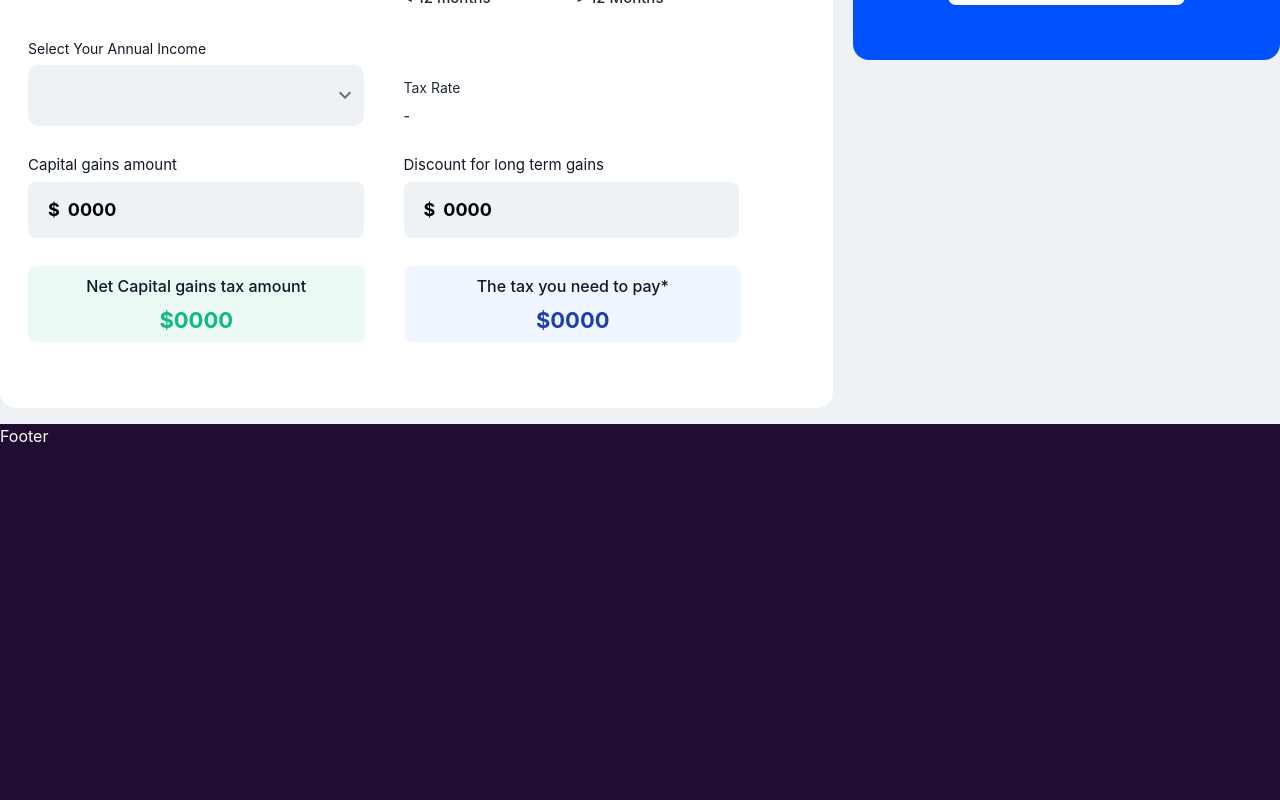
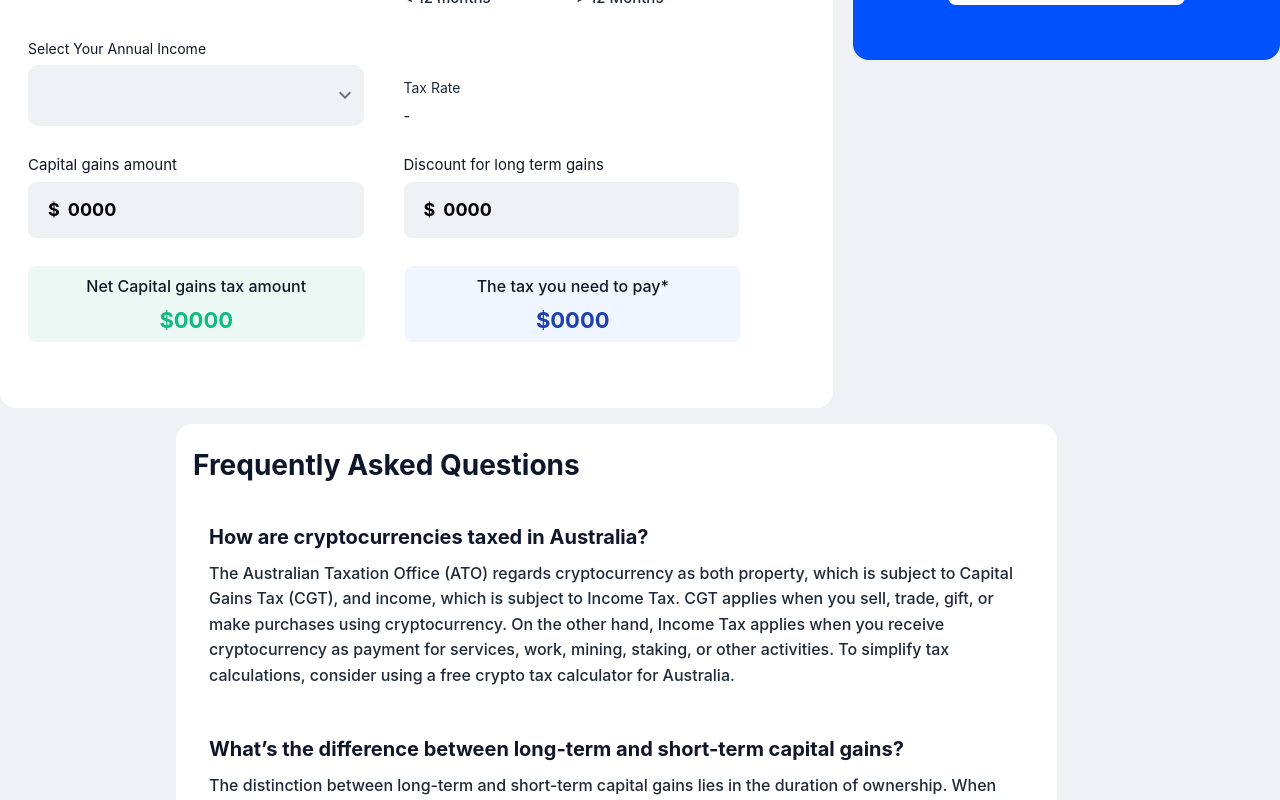
Before and after one commit to Alwinseb01/crypto-tax-calculator, a React (Create React App) app: page / in a window 1280 px wide. Shown: the part 556-1356 px from the top of the page. Built offline with nearby package versions, Linux system fonts and the light colour scheme.

Commit message:
faq added

```diff
--- /dev/null
+++ b/src/components/Faq/index.js
@@ -0,0 +1,72 @@
+import React from 'react'
+
+function Faq() {
+    const faqData = [
+        {
+          question: 'How are cryptocurrencies taxed in Australia?',
+          answer: 'The Australian Taxation Office (ATO) regards cryptocurrency as both property, which is subject to Capital Gains Tax (CGT), and income, which is subject to Income Tax. CGT applies when you sell, trade, gift, or make purchases using cryptocurrency. On the other hand, Income Tax applies when you receive cryptocurrency as payment for services, work, mining, staking, or other activities. To simplify tax calculations, consider using a free crypto tax calculator for Australia.',
+        },
+        {
+          question: 'What’s the difference between long-term and short-term capital gains?',
+          answer: 'The distinction between long-term and short-term capital gains lies in the duration of ownership. When you own an asset, such as cryptocurrency, for more than 12 months, any gains from its sale are categorized as long-term. These long-term gains often receive a 50% discount on the capital gains tax (CGT). In contrast, if you hold the asset for 12 months or less, the gains are considered short-term, and they are taxed at your regular income tax rate.',
+        },
+        {
+          question: 'Do I have to pay tax on crypto-to-crypto transactions?',
+          answer: 'Yes, according to the ATO, when you trade one cryptocurrency for another, like NFTs, stablecoins, or tokens, it\'s seen as selling one asset to buy another, and any profit you make from this exchange is subject to Capital Gains Tax. To compute taxes for crypto-to-crypto transactions, you must determine the fair market value of your coins in AUD at both the acquisition and disposal times. However, this can be challenging because many exchanges use cryptocurrency as the standard for valuation. Explore KoinX for a streamlined experience in calculating your cryptocurrency taxes. Our historical price engine swiftly delivers the fair market value of your crypto holdings at the time of each transaction, making tax assessment hassle-free.',
+        },
+        {
+          question: 'How do I lower my cryptocurrency taxes?',
+          answer: 'Here are the top 6 strategies for lowering your cryptocurrency taxes in Australia:\n\n1. Hold for over 12 months - Hold your crypto for more than 12 months to qualify for a 50% long-term CGT discount to reduce your tax liability.\n2. Offset gains with losses - Offset capital gains with capital losses from cryptocurrency, reducing your overall tax burden.\n3. Claim tax deductions - Explore opportunities to claim significant deductions on your regular income if you\'re a trader or running a crypto business.\n4. Use crypto tax tools - Employ crypto tax software like KoinX or seek help from a crypto tax specialist to streamline calculations and ensure compliance.\n5. Donate to charities - Donate cryptocurrency to registered charities since it’s not a taxable event, and claim deductions on the donated amount.\n6. Full disclosure - Be transparent and disclose all your crypto transactions to the ATO to avoid penalties for hiding trading activities.',
+        },
+        {
+          question: 'Can the ATO track crypto?',
+          answer: 'The Australian Taxation Office (ATO) possesses strong tracking capabilities for cryptocurrency transactions. Since 2014, they\'ve been gathering data on crypto activities, including KYC info from exchanges and wallets. The ATO\'s data matching program, active since 2019, lets them access data from service providers like Binance and CoinJar, covering personal details and transaction specifics. Since 2020, the ATO has been notifying Australian crypto investors to report holdings to avoid penalties.',
+        },
+        {
+          question: 'What is the best crypto tax calculator for Australia?',
+          answer: 'KoinX is a crypto tax platform that makes it easy to calculate tax on crypto transactions. It also provides portfolio insights of all crypto exchange accounts combined, making it a valuable tool for chartered accountants and VDA Investors alike.',
+        },
+        {
+          question: 'Do I have to pay tax if I lose money trading crypto?',
+          answer: 'In Australia, when your cryptocurrency loses value, it\'s classified as a capital loss. This means you won\'t have to pay taxes on that loss. It\'s a way to offset any gains you might have made in other investments for tax purposes.',
+        },
+        {
+          question: 'Is using a crypto tax calculator safe?',
+          answer: 'KoinX provides a reliable crypto tax calculator that can assist you in determining your tax obligations for cryptocurrency transactions. This tool accurately tracks your portfolio on your preferred exchange and computes your gains or losses based on the crypto amounts and prices involved.',
+        },
+        {
+          question: 'Which exchanges do you support?',
+          answer: 'KoinX seamlessly integrates with a wide array of exchanges, including Binance, CoinSpot, MEXC, Bybit, Coinbase, Kraken, and numerous others. It effortlessly consolidates cryptocurrency transactions from over 180+ chains, exchanges, and wallets, presenting them in a user-friendly unified dashboard.',
+        },
+        {
+          question: 'Do I have to pay tax if I transfer crypto from one wallet to another?',
+          answer: 'Transferring cryptocurrency from one wallet to another that you own in Australia is not subject to tax, as it is not recognized as a taxable event, and capital gains tax is not triggered. Nevertheless, it\'s essential to keep detailed records of these transfers, particularly if you are utilizing automated crypto tax software like KoinX. KoinX, as a reliable crypto tax software, can streamline the process, making it easier to maintain accurate and efficient tax records and reporting while ensuring compliance with Australian tax regulations.',
+        },
+      ];
+
+      return (
+        <div className="flex flex-col items-start justify-start max-w-[881px] pb-5 w-full md:ml-44">
+        <div className="bg-white flex flex-col items-center justify-start p-[17px] rounded-[16px]  mb-4">
+          <div className="flex flex-col gap-6 items-start justify-start mb-[23px] mt-1.5 w-auto md:w-full">
+            <span className="text-3xl sm:text-[26px] md:text-[28px] text-[#0f1629] w-[416px] font-bold font-inter">
+              Frequently Asked Questions
+            </span>
+            <div className="flex flex-col gap-[15px] items-start justify-start w-auto md:w-full">
+              {faqData.map((faq, index) => (
+                <div key={index} className="flex flex-col gap-2.5 h-[173px] p-4 h-auto items-start justify-start w-full">
+                  <span className="text-[#0f1629] text-xl w-auto font-bold font-inter">
+                    {faq.question}
+                  </span>
+                  <span className="leading-[160.00%] max-w-[830px] md:max-w-full text-base text-gray-800 font-inter font-medium">
+                    {faq.answer}
+                  </span>
+                </div>
+              ))}
+            </div>
+          </div>
+        </div>
+        </div>
+      );
+}
+
+export default Faq
--- a/src/components/Mainpage/Banner.js
+++ b/src/components/Mainpage/Banner.js
@@ -52,4 +52,4 @@ function Banner() {
   )
 }
 
-export default Banner
+export default React.memo(Banner);
--- a/src/components/Mainpage/index.js
+++ b/src/components/Mainpage/index.js
@@ -1,13 +1,18 @@
 import React from 'react'
 import Calculator from './Calculator'
 import Banner from './Banner'
+import Faq from '../Faq'
 
 function Mainpage() {
   return (
-    <div className="flex flex-col overflow-hidden gap-5 max-w-[1328px] mt-7 mb-4 mx-auto h-full w-full md:flex-row">
+   <>
+   <div className="flex flex-col overflow-hidden gap-5 max-w-[1328px] mt-7 mb-4 mx-auto h-full w-full md:flex-row">
     <Calculator/>
     <Banner/>
-  </div>  )
+  </div>
+  <Faq/>
+  </>
+  )
 }
 
 export default Mainpage
```
